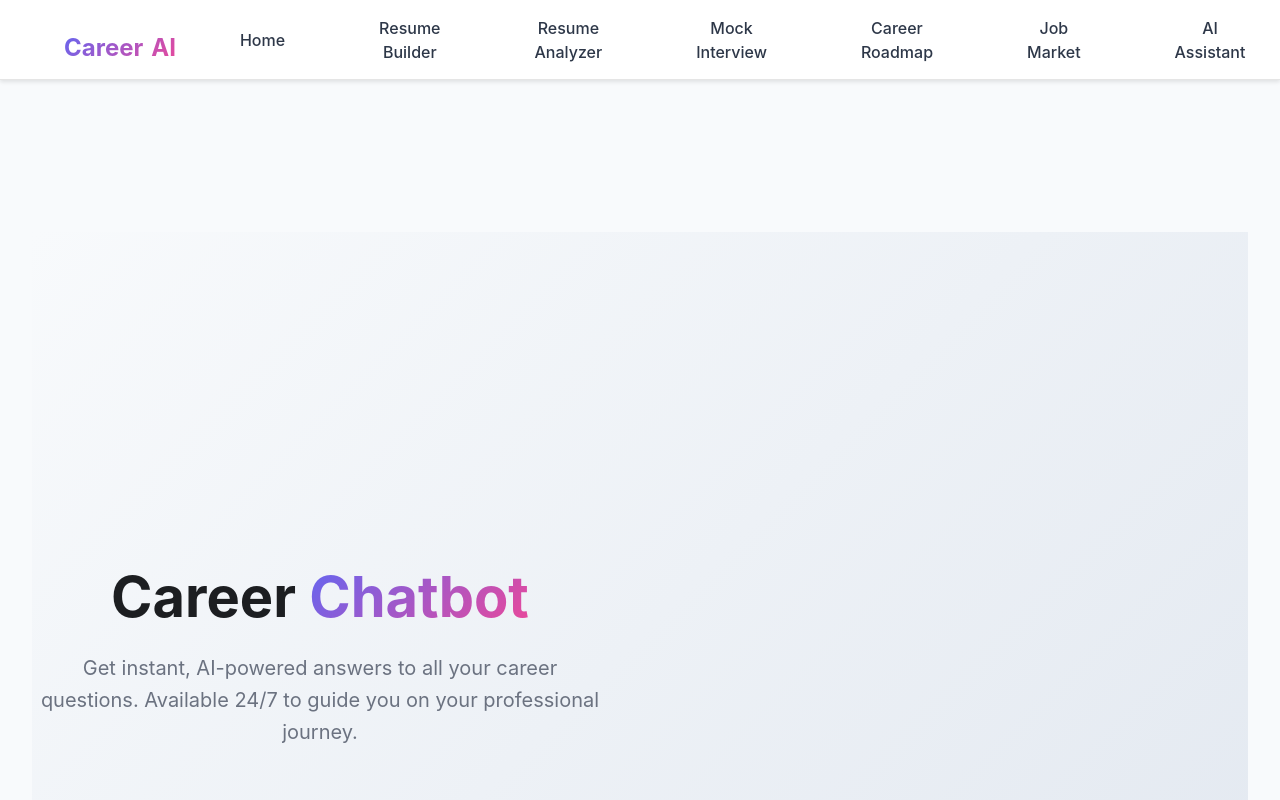
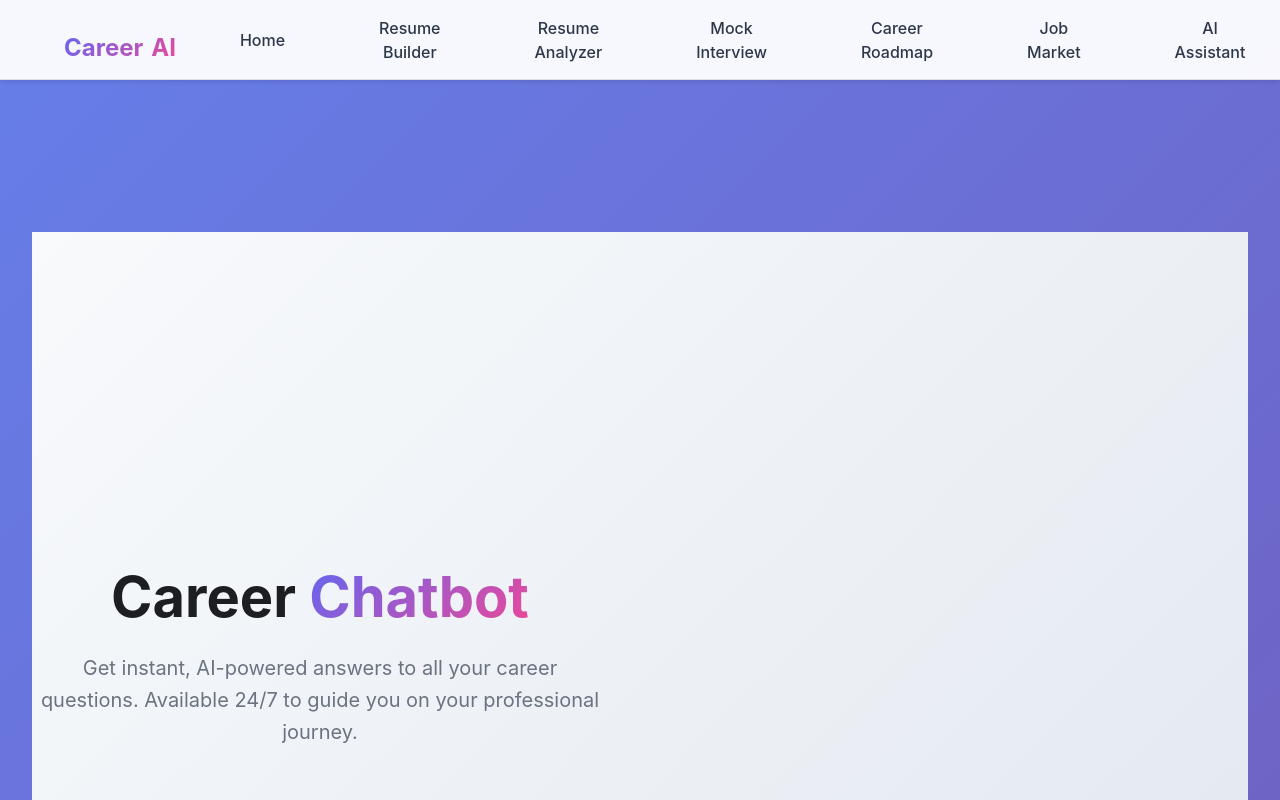
Before and after one commit to Code-Cool-2006/GenAIChallenge, a React (Vite) app: page /chatbot in a window 1280 px wide. Shown: the top 800 px of the page. Built offline with nearby package versions, Linux system fonts and the light colour scheme.

Commit message:
om ganpatai namah

```diff
--- a/src/components/Footer/Footer.css
+++ b/src/components/Footer/Footer.css
@@ -1,10 +1,10 @@
 .footer {
   background: linear-gradient(
     180deg,
-    rgba(2, 6, 23, 0.6),
-    rgba(2, 6, 23, 0.85)
+    rgba(15, 23, 42, 0.95),
+    rgba(15, 23, 42, 0.98)
   );
-  border-top: 1px solid rgba(255, 255, 255, 0.03);
+  border-top: 1px solid rgba(255, 255, 255, 0.1);
   color: #ffffff;
   padding: 2rem 1rem;
   font-size: 0.95rem;
--- a/src/pages/CSS/home.css
+++ b/src/pages/CSS/home.css
@@ -23,7 +23,7 @@ html {
 
 body {
   font-family: "Segoe UI", Tahoma, Geneva, Verdana, sans-serif;
-  background: var(--dark-bg);
+  background: linear-gradient(135deg, #667eea 0%, #764ba2 100%);
   color: var(--text-primary);
   line-height: 1.6;
   overflow-x: hidden;
```
